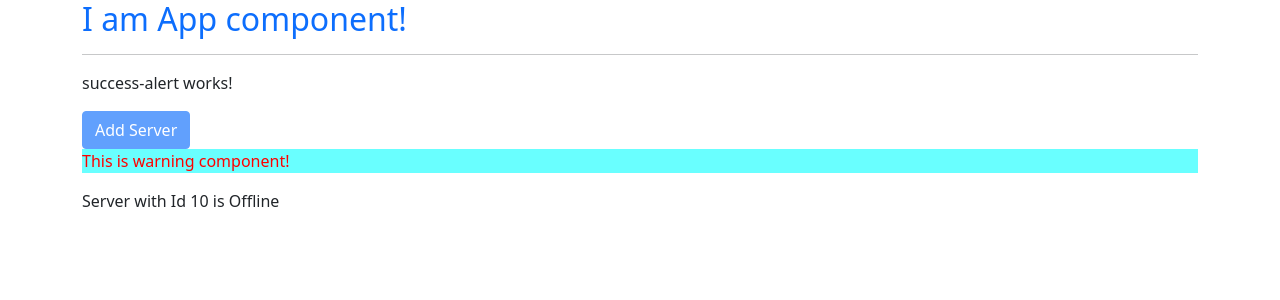
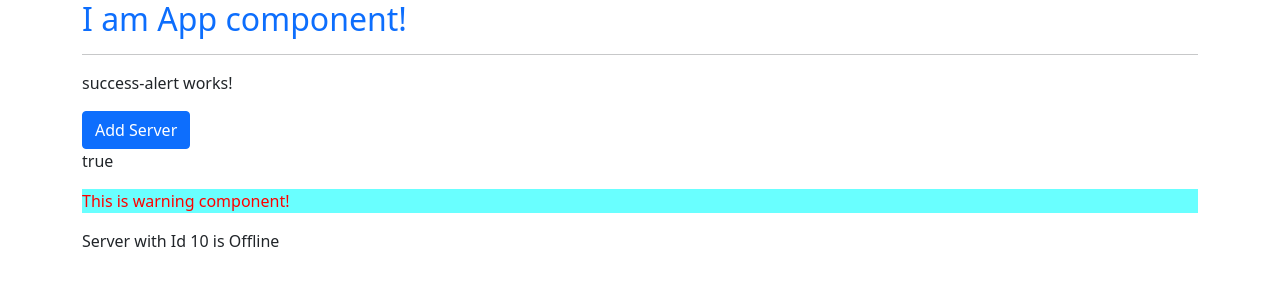
Before and after one commit to anitkumarsingh/angular-practice, an Angular app: page / in a window 1280 px wide. Shown: the top 300 px of the page. Built offline with nearby package versions, Linux system fonts and the light colour scheme.

Commit message:
property binding with innerText

```diff
--- a/src/app/success-alert/success-alert.component.html
+++ b/src/app/success-alert/success-alert.component.html
@@ -1,2 +1,3 @@
 <p>success-alert works!</p>
-<button [disabled]="allowNewServer" class="btn btn-primary">Add Server</button>
+<button [disabled]="!allowNewServer" class="btn btn-primary">Add Server</button>
+<p [innerText]="allowNewServer"></p>
```
